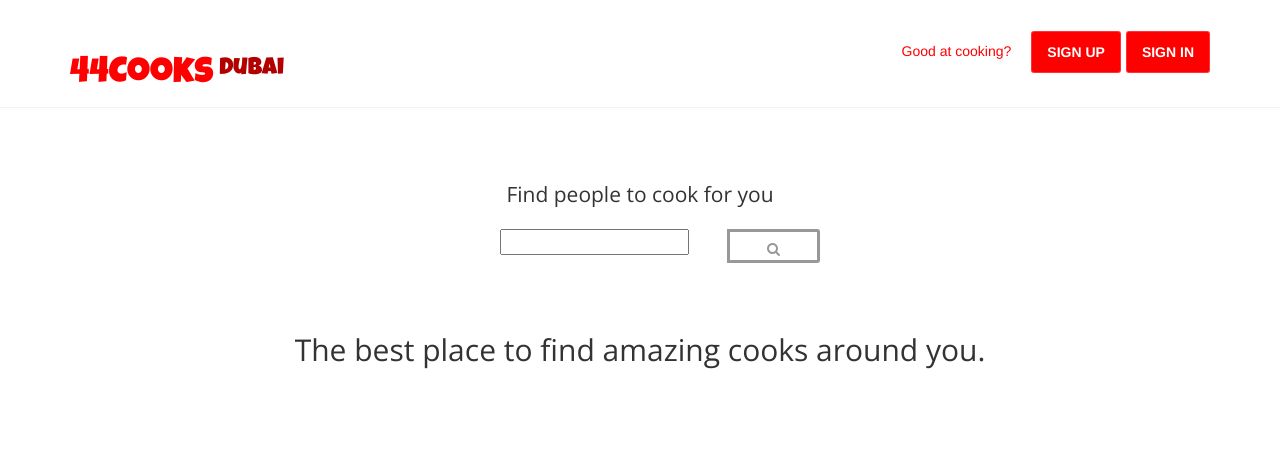
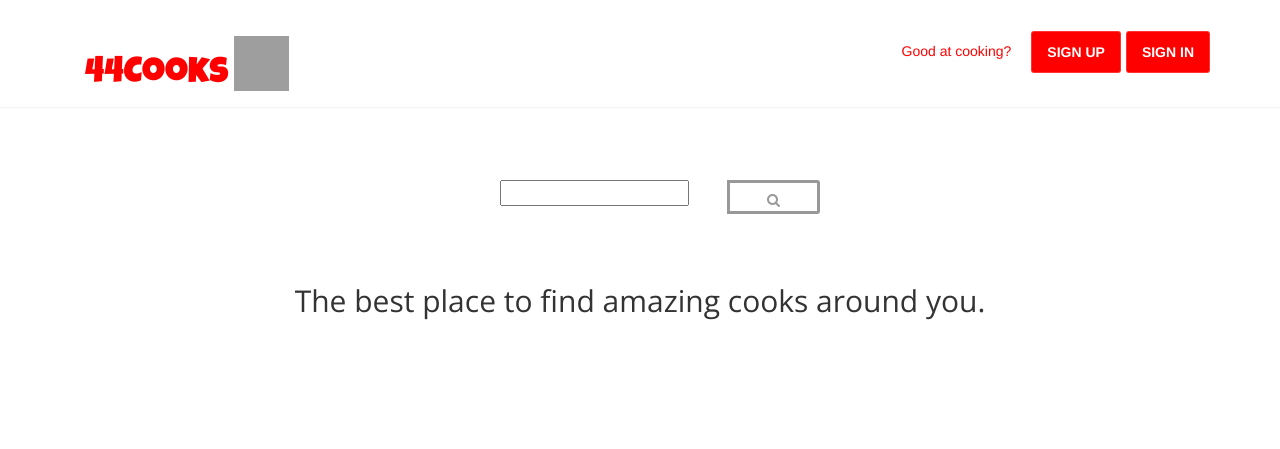
Before and after one commit to HammadH/foodcook, a Django app: page / in a window 1280 px wide. Shown: the top 449 px of the page. Run offline with Django 3.2, Linux system fonts and the light colour scheme; parts of the project's set-up code (start-up, migrations or seed data) failed here and were passed over; some libraries are stand-ins or nearby versions; grey boxes are pictures that could not be loaded.

Commit message:
front end: added uae map icon

```diff
--- a/foodcook/templates/base.html
+++ b/foodcook/templates/base.html
@@ -84,12 +84,15 @@ $(document).on('change','#price_filter', function() {
 				<!-- Button for smallest screens -->
 				<button type="button" class="navbar-toggle" data-toggle="collapse" data-target=".navbar-collapse"><span class="icon-bar"></span> <span class="icon-bar"></span> <span class="icon-bar"></span> </button>
 				<div class='row'>
-					<div class='col-lg-6'>
+					<div class='col-lg-12'>
+						<div class='col-sm-6'>
 				<a href='/' style='text-decoration:none'><h1 style='font-family:Luckiest Guy, cursive; color:red'>44Cooks </h1></a>
 				</div>
-				<div class='col-lg-6'>
-				<h3 style='font-family:Luckiest Guy, cursive; color:#B20000; margin-left:10px;'>Dubai</h3>
+				<div class='col-sm-6'>
+					<img src="{% static 'default/uae_map.png' %}" style="width:55px;height:55px;margin:10px;">
 				</div>
+				</div>
+
 			</div>
 			</div>
 			<div class="navbar-collapse collapse">
--- a/foodcook/templates/landing.html
+++ b/foodcook/templates/landing.html
@@ -17,7 +17,7 @@
 
 		<div class="container" style='margin-top:150px;'>
 			<div class="row text-center">
-				<h1 class="lead ">Find people to cook for you</h1>
+				<h1 class="lead "></h1>
 
 	 <div class='col-lg-4'>
       </div>
@@ -45,7 +45,7 @@
 
 	<div class="container text-center">
 		<br> <br>
-		<h2 class="thin">The best place to find amazing cooks around you.</h2>
+		<h2 class="thin" >The best place to find amazing cooks around you.</h2>
 		<p class="text-muted">
 			<br>
 
```
